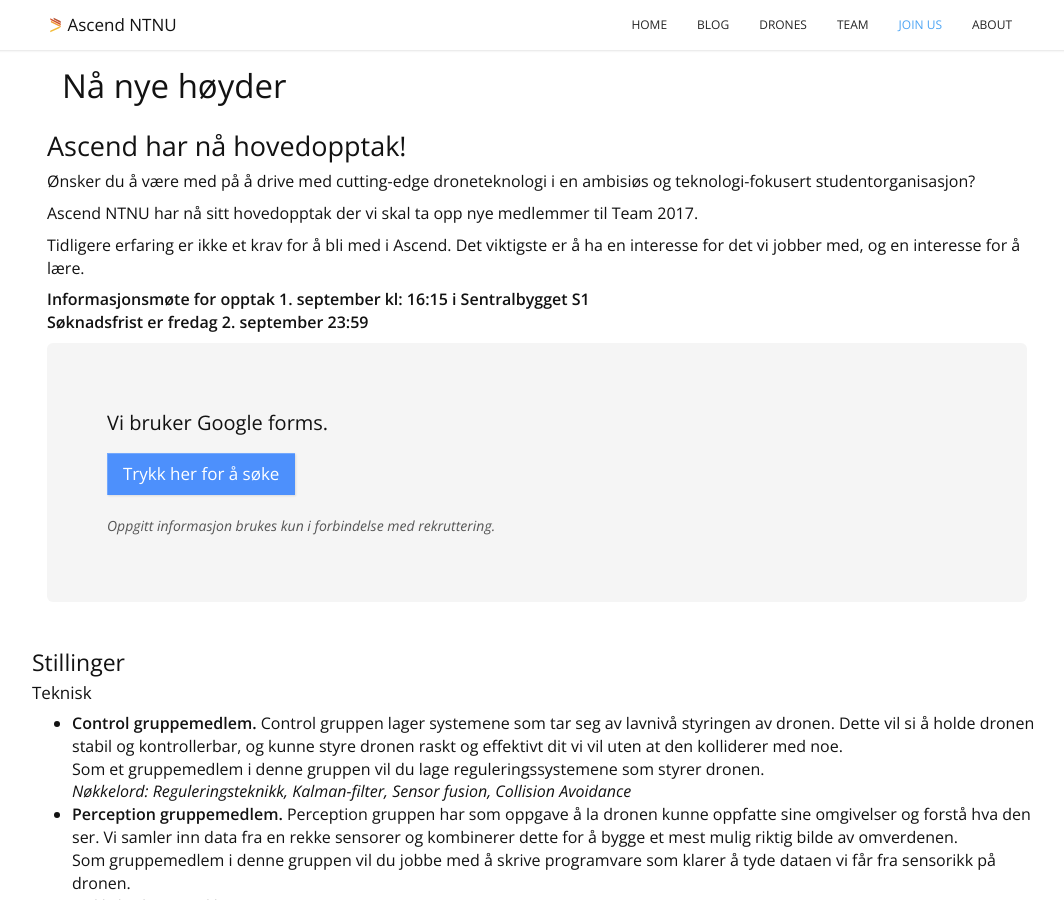
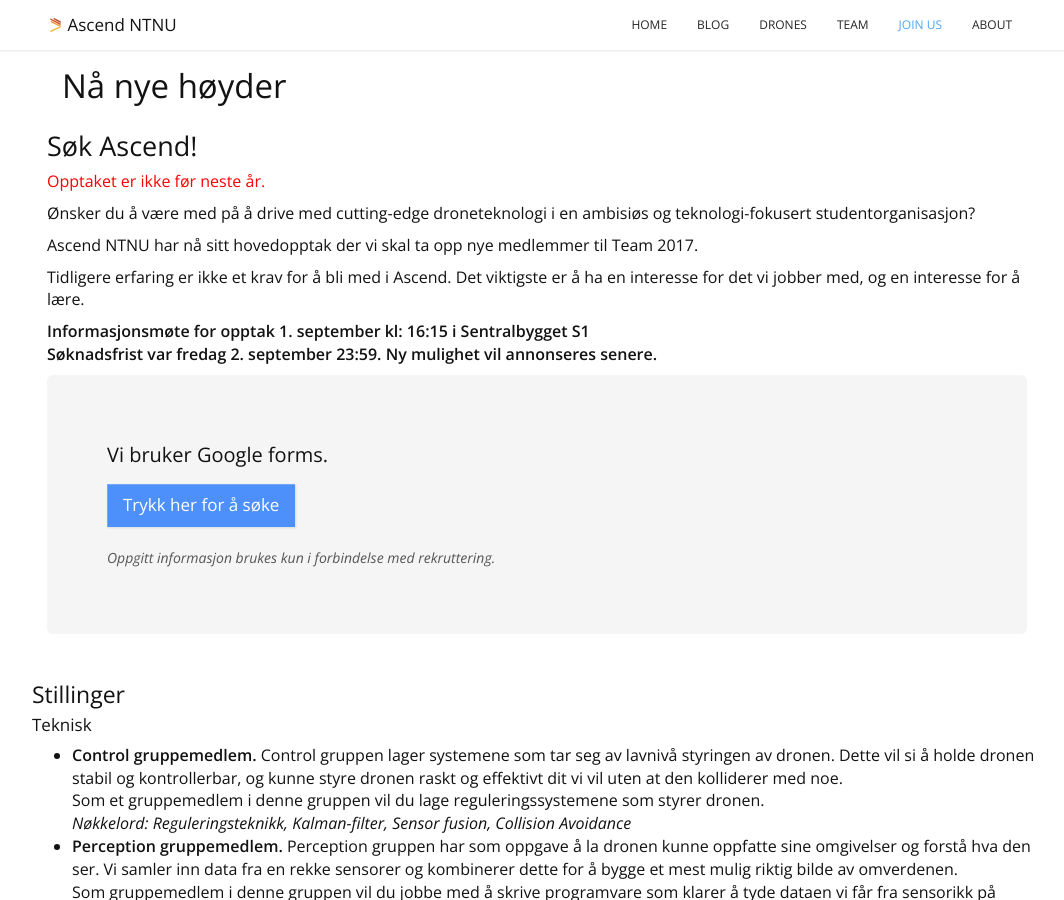
Before and after one commit to AscendNTNU/AscendNTNU.github.io, a Jekyll site: the page built from join.html, in a window 1280 px wide and 900 px high. Shown: the whole window, without its empty margins (103-1167 px from the left). Built offline with Jekyll 4.4.1, drawn with Linux system fonts in a browser that asks for light colours.

Commit message:
Changed join info

```diff
--- a/join.html
+++ b/join.html
@@ -8,7 +8,9 @@ permalink: /join/
 		<h1>Nå nye høyder</h1>
 
 		<div class="row">
-			<h2>Ascend har nå hovedopptak!</h2>
+			<!--<h2>Ascend har nå hovedopptak!</h2>-->
+			<h2>Søk Ascend!</h2>
+			<p style="color:red">Opptaket er ikke før neste år.</p>
 			<p>
 				Ønsker du å være med på å drive med cutting-edge droneteknologi i en ambisiøs og teknologi-fokusert studentorganisasjon?
 			</p>
@@ -21,7 +23,8 @@ permalink: /join/
 			<p>
 				<strong>Informasjonsmøte for opptak 1. september kl: 16:15 i Sentralbygget S1</strong>
 				<br>
-				<strong>Søknadsfrist er fredag 2. september 23:59</strong>
+				<!--<strong>Søknadsfrist er fredag 2. september 23:59</strong>-->
+				<strong>Søknadsfrist var fredag 2. september 23:59. Ny mulighet vil annonseres senere.</strong>
 			</p>
 		</div>
 
```
